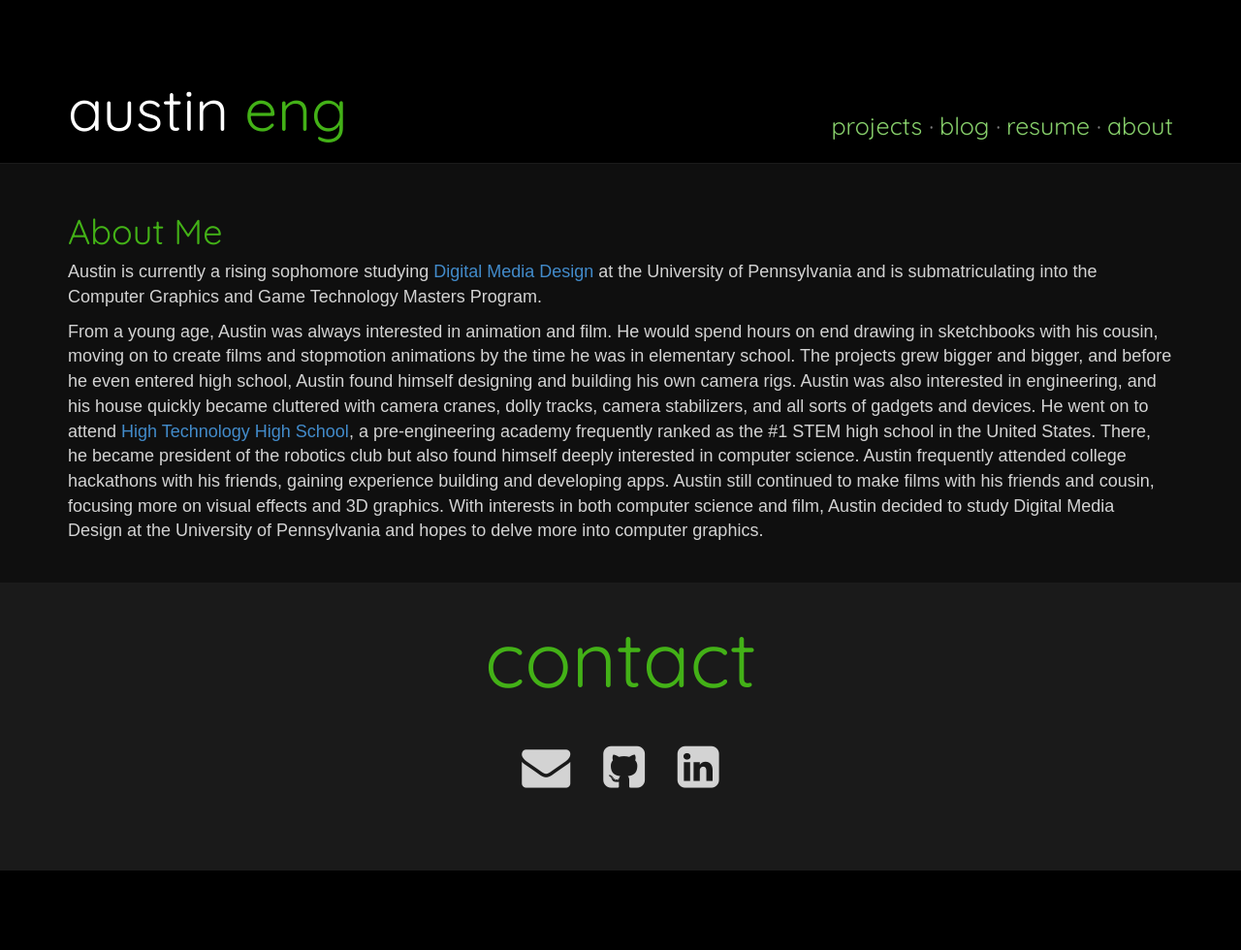
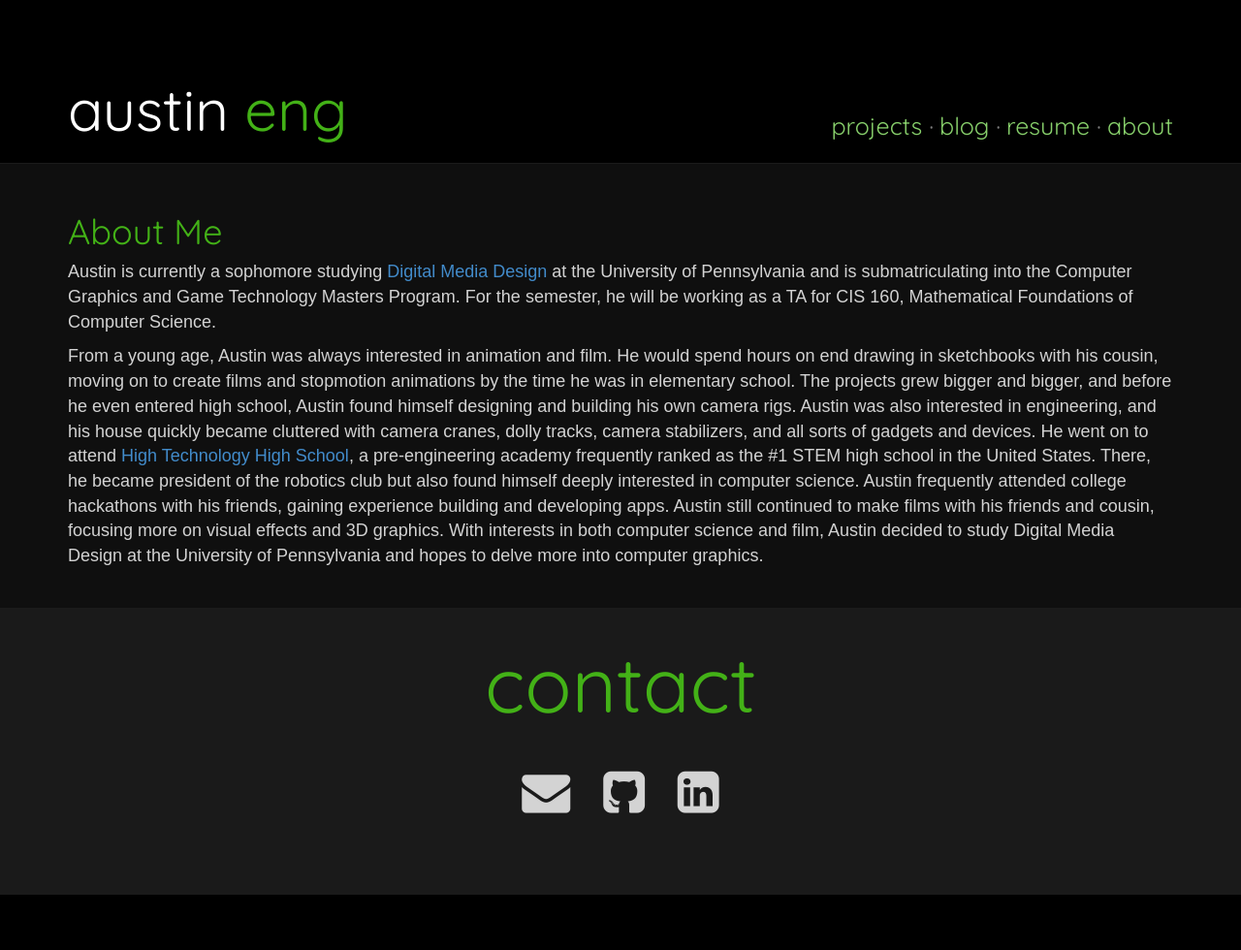
Before and after one commit to austinEng/austineng.github.io, a Jekyll site: the page built from about/index.html, in a window 1280 px wide. Shown: the whole page at 97% size. Built offline with Jekyll 4.4.1, drawn with Linux system fonts in a browser that asks for light colours; nearby versions of some CDN libraries; Markdown is read by kramdown in place of the engine named in the settings.

Commit message:
update bio

```diff
--- a/about/index.html
+++ b/about/index.html
@@ -9,7 +9,7 @@ keywords: [about, austin eng, digital media design, computer graphics, computer
 <div id="project-outer-container">
   <div class="container">
     <h1 class="page-title">About Me</h1>
-    <p>Austin is currently a rising sophomore studying <a href="//cg.cis.upenn.edu/dmd_program.html">Digital Media Design</a> at the University of Pennsylvania and is submatriculating into the Computer Graphics and Game Technology Masters Program.</p>
+    <p>Austin is currently a sophomore studying <a href="//cg.cis.upenn.edu/dmd_program.html">Digital Media Design</a> at the University of Pennsylvania and is submatriculating into the Computer Graphics and Game Technology Masters Program. For the semester, he will be working as a TA for CIS 160, Mathematical Foundations of Computer Science.</p>
     <p>From a young age, Austin was always interested in animation and film. He would spend hours on end drawing in sketchbooks with his cousin, moving on to create films and stopmotion animations by the time he was in elementary school. The projects grew bigger and bigger, and before he even entered high school, Austin found himself designing and building his own camera rigs. Austin was also interested in engineering, and his house quickly became cluttered with camera cranes, dolly tracks, camera stabilizers, and all sorts of gadgets and devices. He went on to attend <a href="//www.hths.mcvsd.org/">High Technology High School</a>, a pre-engineering academy frequently ranked as the #1 STEM high school in the United States. There, he became president of the robotics club but also found himself deeply interested in computer science. Austin frequently attended college hackathons with his friends, gaining experience building and developing apps. Austin still continued to make films with his friends and cousin, focusing more on visual effects and 3D graphics. With interests in both computer science and film, Austin decided to study Digital Media Design at the University of Pennsylvania and hopes to delve more into computer graphics.</p>
   </div>
 </div>
```
